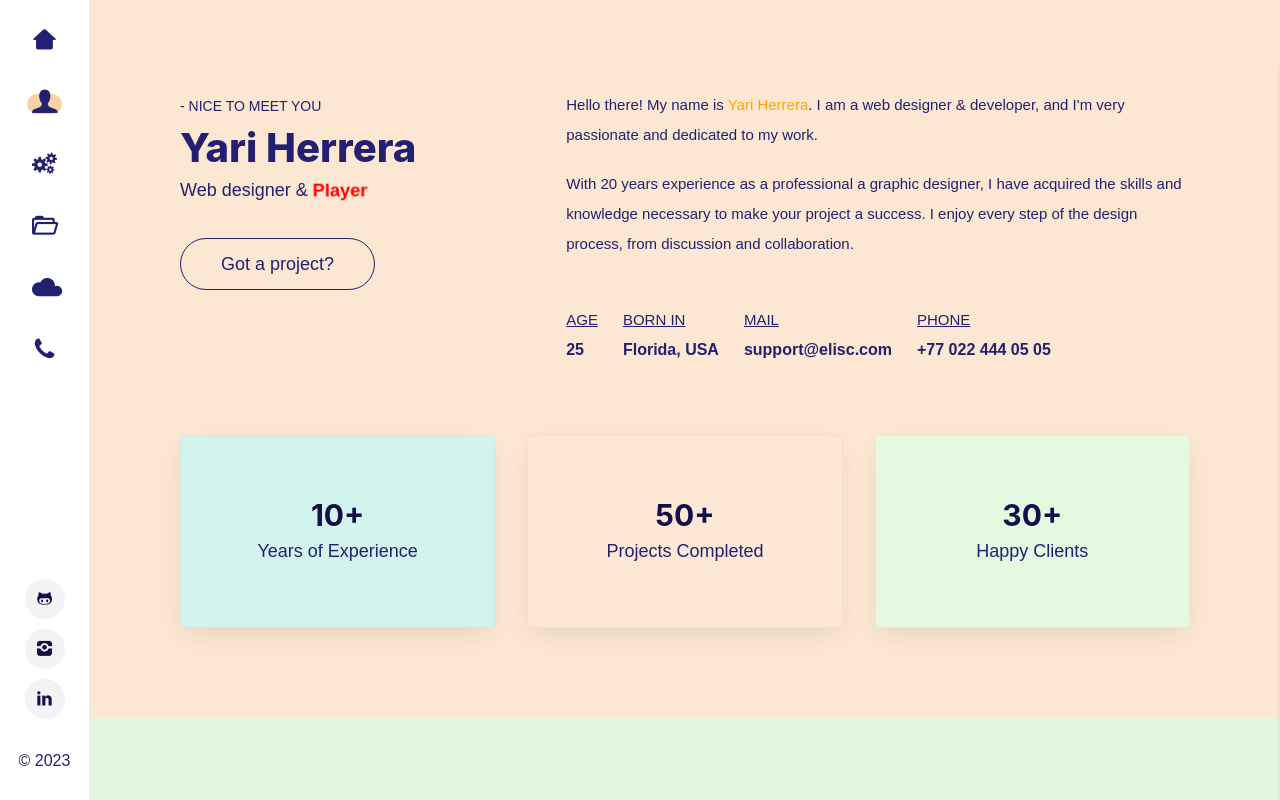
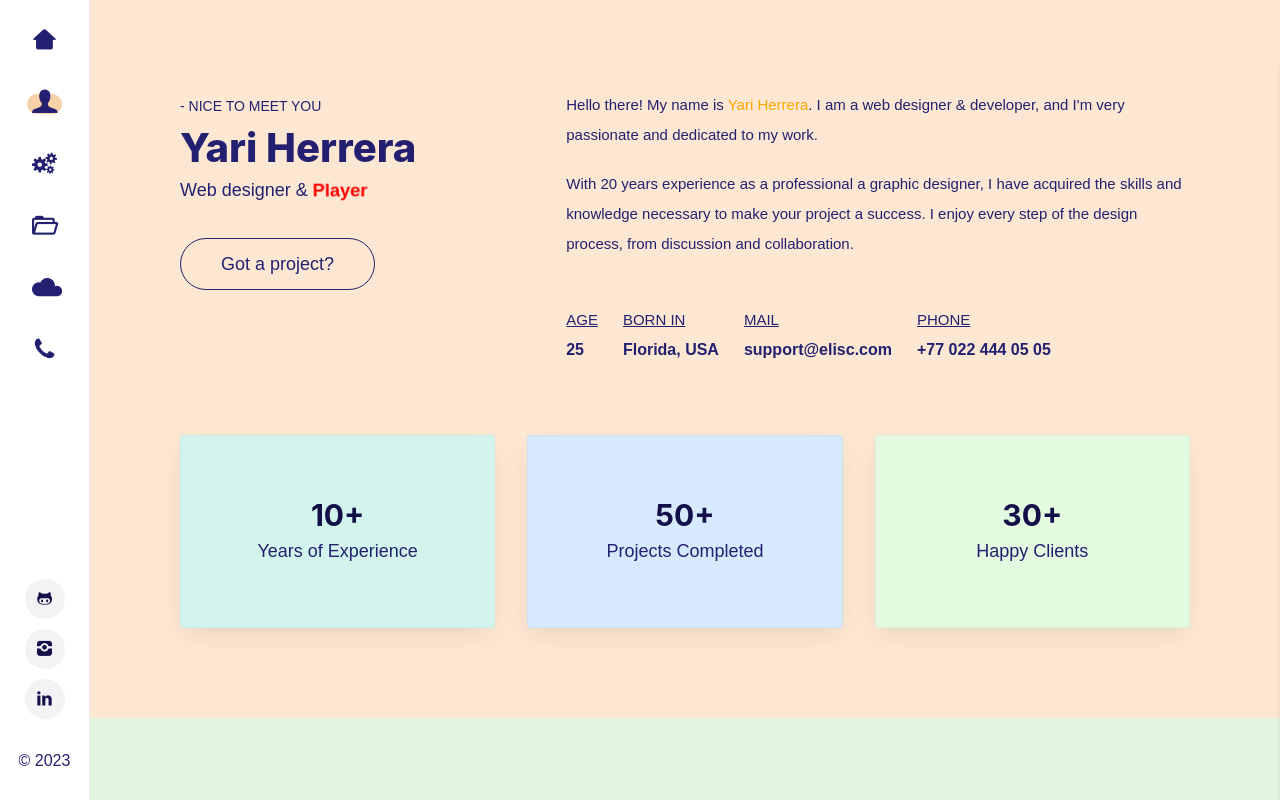
Before and after one commit to Yariandres/nuxt-personal-blog, a Nuxt app: page /about in a window 1280 px wide. Built offline with nearby package versions, Linux system fonts and the light colour scheme; a web font is replaced by a local one.

Commit message:
changes card bg color

```diff
--- a/components/About/Cards.vue
+++ b/components/About/Cards.vue
@@ -63,7 +63,7 @@
     }
 
     &:nth-child(2) {
-      background-color: #fce8d4;
+      background-color: #d6e9fd;
     }
 
     &:nth-child(3) {
```
